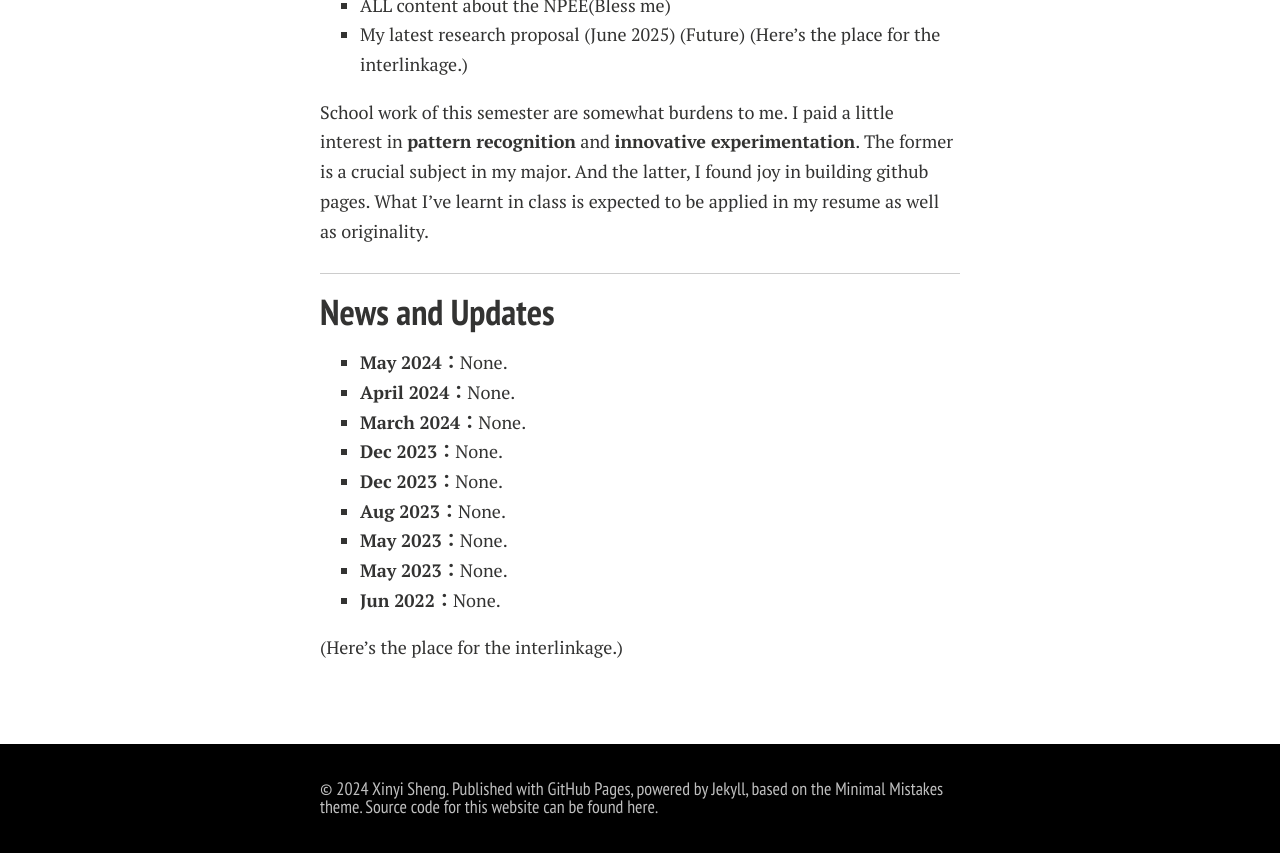
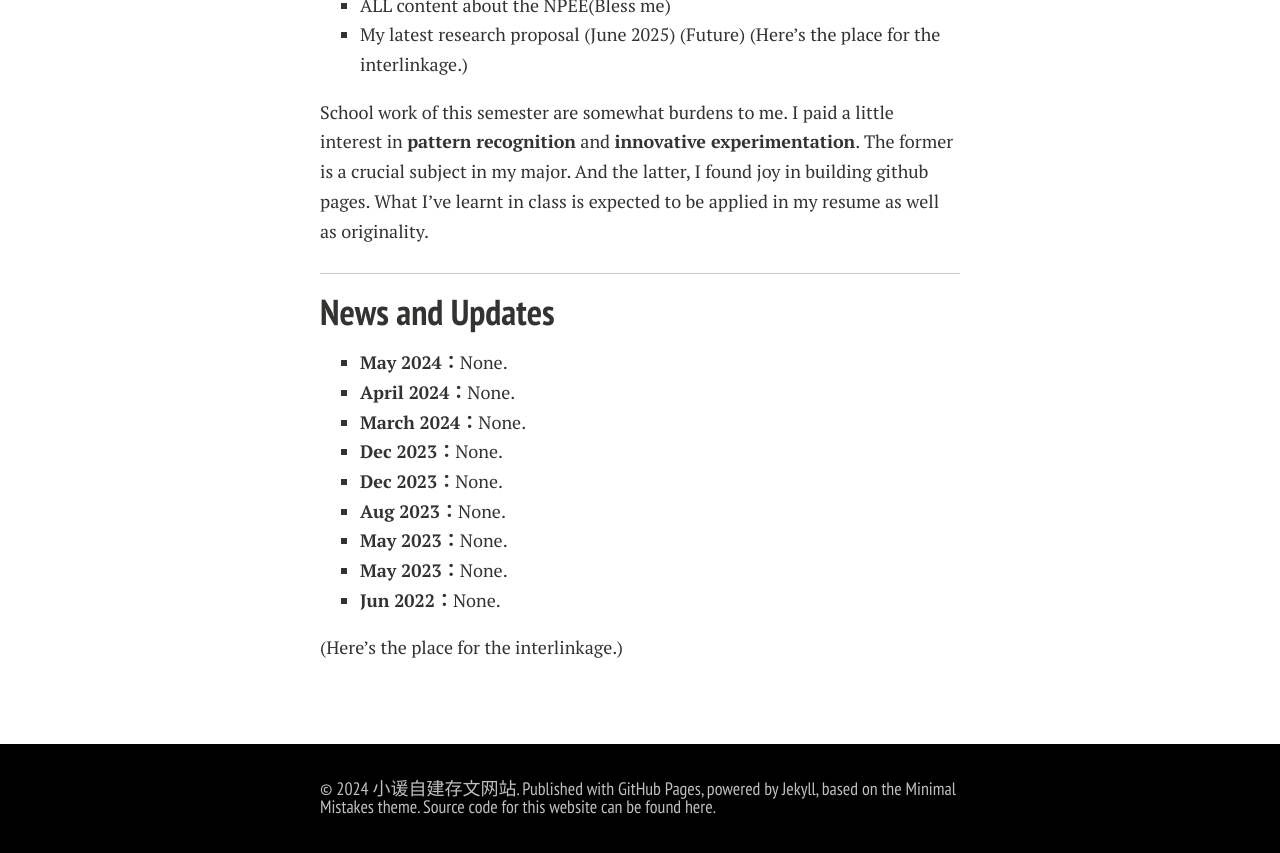
Before and after one commit to xinyisheng/xinyisheng.github.io, a Jekyll site: the page built from index.md, in a window 1280 px wide and 900 px high, scrolled down 856 px. Shown: the top 853 px of the window. Built offline with Jekyll 4.4.1, drawn with Linux system fonts in a browser that asks for light colours; nearby versions of some CDN libraries; comment, search, counter and statistics services are not loaded; a style sheet for code colours, icons or effects is not loaded; our own code applies the rules of GitHub Pages for plain Markdown files; some of the changed text lies outside the part shown.

Commit message:
改为小谖 _config.yml

```diff
--- a/_config.yml
+++ b/_config.yml
@@ -1,4 +1,4 @@
-title: Xinyi Sheng
+title: 小谖自建存文网站
 # tagline: Here is personal website of Hanlin Cai. Powered by Jekyll, based on the Minimal Mistakes theme.
 # description: Two roads diverged in woods, I took the one less traveled by.
 #Comment out url when working locally to resolve base urls correctly
@@ -6,8 +6,8 @@ url: https://xinyisheng.com
 
 # Owner/author information
 owner:
-  name: Xinyi Sheng
-  avatar: sxy1.jpg
+  name: 小谖自建存文网站
+  # avatar: sxy1.jpg
   # bio: Two roads diverged in woods, I took the one less traveled by.
   email: xinyisheng33@163.com
   # cv: https://caihanlin.com/file/CV-HanlinCAI.pdf
@@ -32,7 +32,7 @@ google_verify: "SkiyuGpJOKT74vv5GmXLvYXXDkXy4v8VWPtbelYz3Hs"
 # Links to include in top navigation
 # For external links add external: true
 links:
-  - title: About Me
+  - title: 0528更新《火焰2》
     url: /
   #- title: Teams
     #url: /teams/
```
